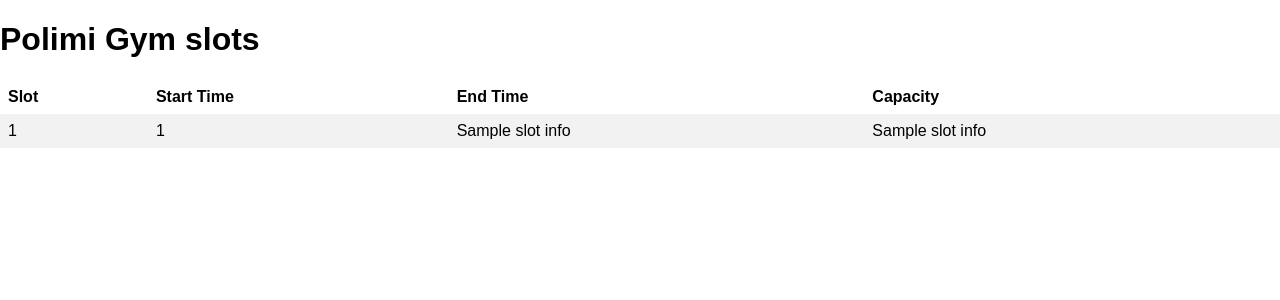
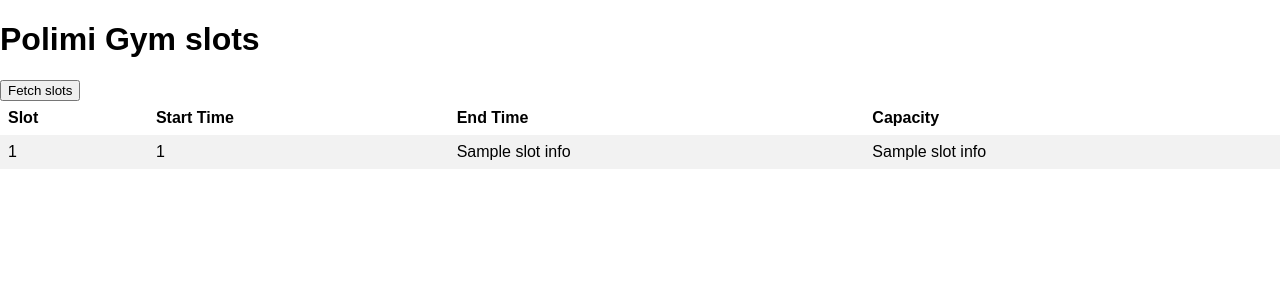
Before and after one commit to KSkrede/poligymweb, a Flask app: template templates/index.html in a window 1280 px wide. Shown: the top 300 px of the page. Run offline with Flask 2, Linux system fonts and the light colour scheme; the template is opened without the code that fills it: most values are stand-ins (such as "Sample title", 1, 10 or a date in 2020).

Commit message:
Button to fetch slots

```diff
--- a/main.py
+++ b/main.py
@@ -1,18 +1,23 @@
-from flask import Flask, render_template
+from flask import Flask, render_template, redirect, url_for
 from get_slots import get_slots
 
 app = Flask(__name__)
+slots = {}
 
 @app.route('/')
 def index():
+    return render_template('index.html', slots=slots)
+
+@app.route('/fetch_slots', methods=['POST'])
+def fetch_slots():
     start_date_str = "2023-11-07"
     end_date_str = "2023-11-10"
     playground_id = "55"
 
+    global slots
     slots = get_slots(start_date_str, end_date_str, playground_id)
 
-    return render_template('index.html', slots=slots)
-
+    return redirect(url_for('index'))
 
 if __name__ == '__main__':
-    app.run(debug=True, port=os.getenv("PORT", default=5000))
+    app.run(debug=True)
--- a/templates/index.html
+++ b/templates/index.html
@@ -6,6 +6,9 @@
 </head>
 <body>
     <h1>Polimi Gym slots</h1>
+    <form action="/fetch_slots" method="post">
+        <input type="submit" value="Fetch slots">
+    </form>
     <table>
         <tr>
             <th>Slot</th>
```
